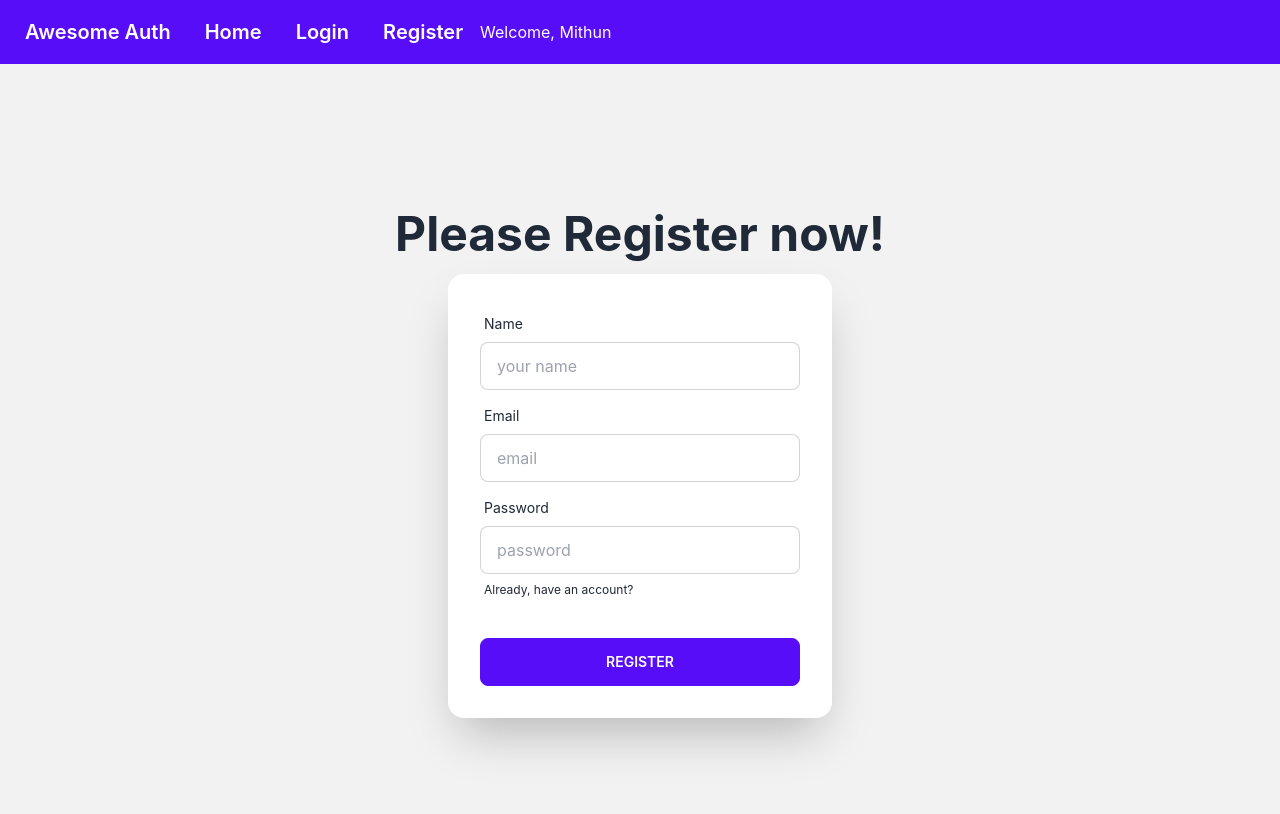
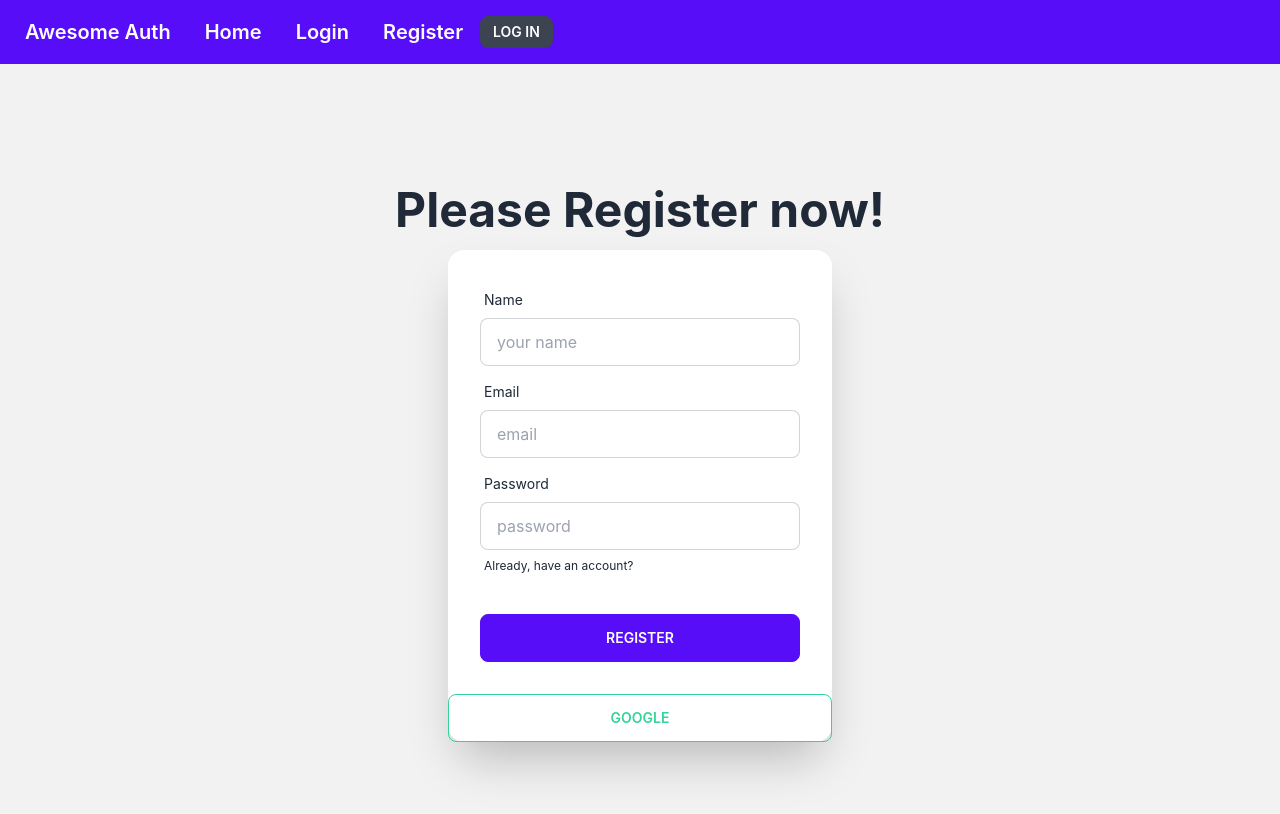
Before and after one commit to mostafizur610/auth-router-contex-app, a React (Create React App) app: page /register in a window 1280 px wide. Shown: the top 814 px of the page. Built offline with nearby package versions, Linux system fonts and the light colour scheme; no server answers.

Commit message:
sing in pop up

```diff
--- a/src/components/Header.js
+++ b/src/components/Header.js
@@ -4,8 +4,17 @@ import { AuthContext } from './contexts/UserContext';
 
 
 const Header = () => {
-    const { user } = useContext(AuthContext)
+    const { user, logOut } = useContext(AuthContext)
     console.log('context', user);
+
+    const handleSignOut = () => {
+        logOut()
+            .then(() => {
+
+            })
+            .catch(error => console.error(error));
+    }
+
     return (
         <div>
             <div className="navbar bg-primary text-primary-content">
@@ -13,7 +22,12 @@ const Header = () => {
                 <Link className="btn btn-ghost normal-case text-xl" to='/'>Home</Link>
                 <Link className="btn btn-ghost normal-case text-xl" to='/login'>Login</Link>
                 <Link className="btn btn-ghost normal-case text-xl" to='/register'>Register</Link>
-                {user?.displayName && <span>Welcome, {user.displayName}</span>}
+                {user?.email && <span>Welcome, {user.email}</span>}
+                {
+                    user?.email ?
+                        <button onClick={handleSignOut} className="btn btn-sm">Log Out</button>
+                        : <Link to='/login' className="btn btn-sm">Log In</Link>
+                }
             </div>
         </div>
     );
--- a/src/components/Home.js
+++ b/src/components/Home.js
@@ -5,7 +5,7 @@ const Home = () => {
     const { user } = useContext(AuthContext);
     return (
         <div>
-            <h2>This is Home for {user?.displayName}</h2>
+            <h2>This is Home for {user?.email}</h2>
         </div>
     );
 };
--- a/src/components/Login.js
+++ b/src/components/Login.js
@@ -17,6 +17,7 @@ const Login = () => {
             .then(result => {
                 const user = result.user;
                 console.log(user);
+                form.reset();
             })
             .catch(error => {
                 console.log('error', error);
--- a/src/components/Register.js
+++ b/src/components/Register.js
@@ -5,7 +5,7 @@ import { AuthContext } from './contexts/UserContext';
 
 
 const Register = () => {
-    const { createUser } = useContext(AuthContext);
+    const { createUser, singInWithGoogle } = useContext(AuthContext);
     // console.log('createUser', createUser);
     const handleSubmit = event => {
         event.preventDefault();
@@ -19,12 +19,22 @@ const Register = () => {
             .then(result => {
                 const user = result.user;
                 console.log('register user', user);
+                form.reset();
             })
             .catch(error => {
                 console.error('error', error);
             })
 
     }
+    const handleGoogleSignIn = () => {
+        singInWithGoogle()
+            .then(result => {
+                const user = result.user;
+                console.log(user);
+            })
+            .catch(error => console.error(error));
+    }
+
     return (
         <div>
             <div className="hero min-h-screen bg-base-200">
@@ -59,6 +69,7 @@ const Register = () => {
                                 <button className="btn btn-primary">Register</button>
                             </div>
                         </form>
+                        <button onClick={handleGoogleSignIn} className="btn btn-outline btn-success">Google</button>
                     </div>
                 </div>
             </div>
--- a/src/components/contexts/UserContext.js
+++ b/src/components/contexts/UserContext.js
@@ -1,5 +1,6 @@
-import React, { createContext, useState } from 'react';
-import { createUserWithEmailAndPassword, signInWithEmailAndPassword, getAuth } from "firebase/auth";
+import React, { createContext, useEffect, useState } from 'react';
+import { createUserWithEmailAndPassword, signInWithEmailAndPassword, signOut, GoogleAuthProvider, signInWithPopup, getAuth } from "firebase/auth";
+import { onAuthStateChanged } from "firebase/auth";
 import app from '../firebase/firebase.config';
 
 
@@ -10,6 +11,8 @@ const auth = getAuth(app);
 const UserContext = ({ children }) => {
     const [user, setUser] = useState({ displayName: 'Mithun' });
 
+    const googleProvider = new GoogleAuthProvider();
+
     const createUser = (email, password) => {
         return createUserWithEmailAndPassword(auth, email, password);
     }
@@ -17,8 +20,25 @@ const UserContext = ({ children }) => {
     const signIn = (email, password) => {
         return signInWithEmailAndPassword(auth, email, password);
     }
+    const singInWithGoogle = () => {
+        return signInWithPopup(auth, googleProvider);
+    }
 
-    const authInfo = { user, createUser, signIn }
+    const logOut = (email, password) => {
+        return signOut(auth);
+    }
+
+    useEffect(() => {
+        const unsubscribe = onAuthStateChanged(auth, currentUser => {
+            setUser(currentUser);
+            console.log('auth state changed', currentUser);
+        })
+        return () => {
+            unsubscribe();
+        }
+    }, [])
+
+    const authInfo = { user, createUser, signIn, logOut, singInWithGoogle }
 
     return (
         <AuthContext.Provider value={authInfo}>
```
